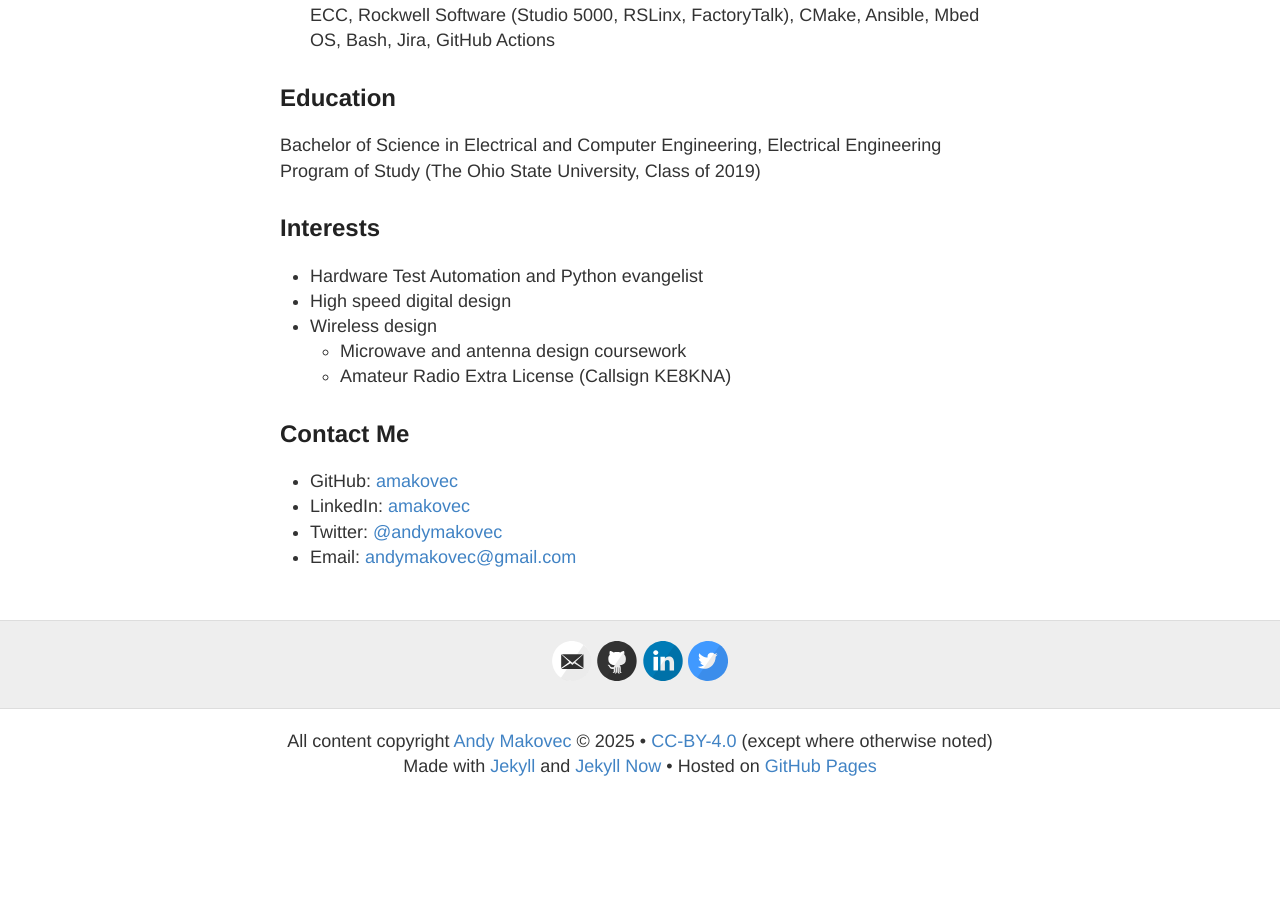
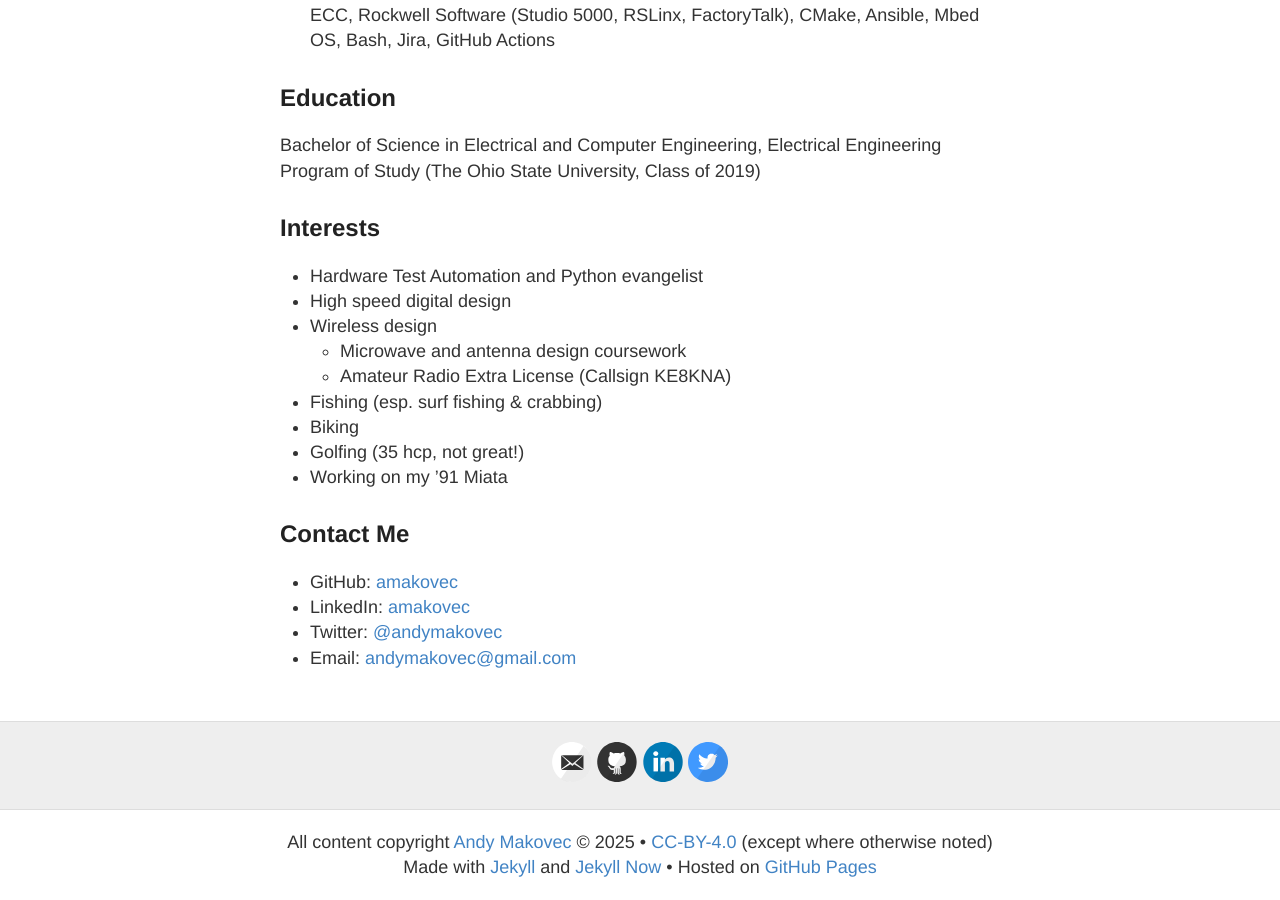
Before and after one commit to amakovec/amakovec.github.io, a Jekyll site: the page built from about.md, in a window 1280 px wide and 900 px high, scrolled down 3783 px. Built offline with Jekyll 4.4.1, drawn with Linux system fonts in a browser that asks for light colours; before the commit the page ends 4583 px from its top, so only the background shows below that.

Commit message:
Updated about.md interests section

```diff
--- a/about.md
+++ b/about.md
@@ -92,6 +92,10 @@ Bachelor of Science in Electrical and Computer Engineering, Electrical Engineeri
 * Wireless design
     * Microwave and antenna design coursework
     * Amateur Radio Extra License (Callsign KE8KNA)
+* Fishing (esp. surf fishing & crabbing)
+* Biking
+* Golfing (35 hcp, not great!)
+* Working on my ’91 Miata
 
 ## Contact Me
 
```
